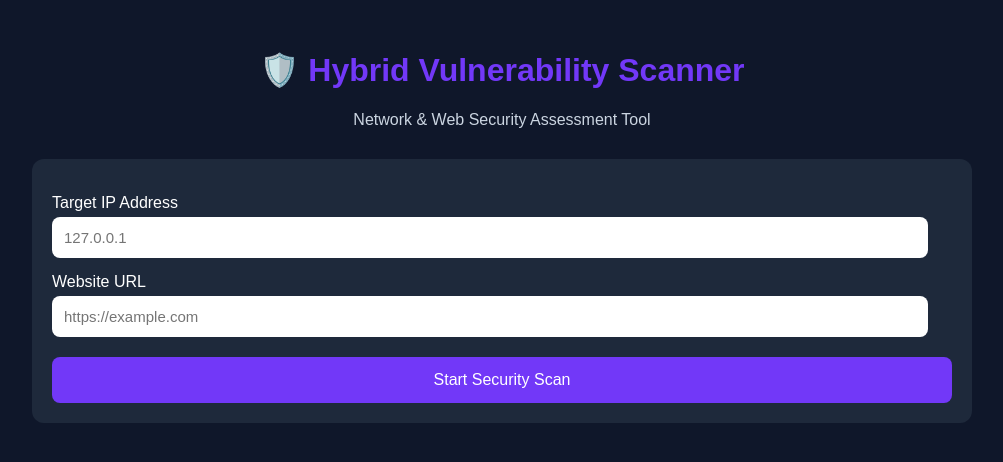
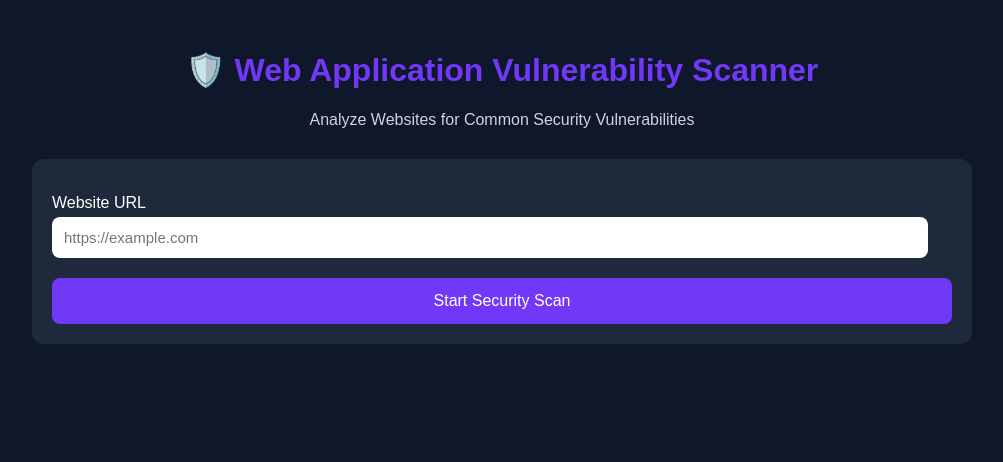
Before and after one commit to jyoti-kumbhar/vulnerablity_scanner, a Flask app: page / in a window 1280 px wide. Shown: the top 462 px of the page, without its empty margins (138-1141 px from the left). Run offline with Flask 3, Linux system fonts and the light colour scheme.

Commit message:
modified:   static/style.css 	modified:   templates/index.html

```diff
--- a/static/style.css
+++ b/static/style.css
@@ -94,13 +94,13 @@ li {
 .download a {
     text-decoration: none;
     color: white;
-    background: #2563eb;
+    background: #7238f8;
     padding: 12px 20px;
     border-radius: 8px;
 }
 
 .download a:hover {
-    background: #1d4ed8;
+    background: #b092f7;
 }
 #loading {
     text-align: center;
--- a/templates/index.html
+++ b/templates/index.html
@@ -1,7 +1,7 @@
 <!DOCTYPE html>
 <html>
 <head>
-    <title>Hybrid Vulnerability Scanner</title>
+    <title>Web Application Vulnerability Scanner</title>
 
     <link
         rel="stylesheet"
@@ -13,10 +13,11 @@
 
 <div class="container">
 
-    <h1>🛡️ Hybrid Vulnerability Scanner</h1>
+    <h1>🛡️ Web Application Vulnerability Scanner</h1>
 
     <p class="subtitle">
-        Network & Web Security Assessment Tool
+        Analyze Websites for Common Security Vulnerabilities
+
     </p>
 
     <div class="card">
@@ -24,15 +25,6 @@
     ⏳ Scanning... Please wait
 </div>
         <form action="/scan" method="POST">
-
-            <label>Target IP Address</label>
-
-            <input
-                type="text"
-                name="ip"
-                placeholder="127.0.0.1"
-                required
-            >
 
             <label>Website URL</label>
 
```
